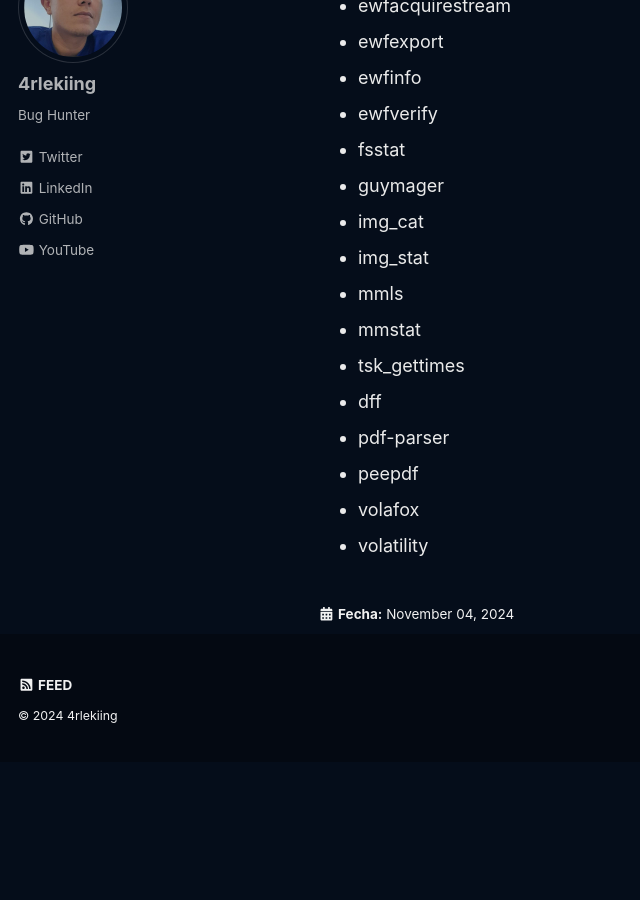
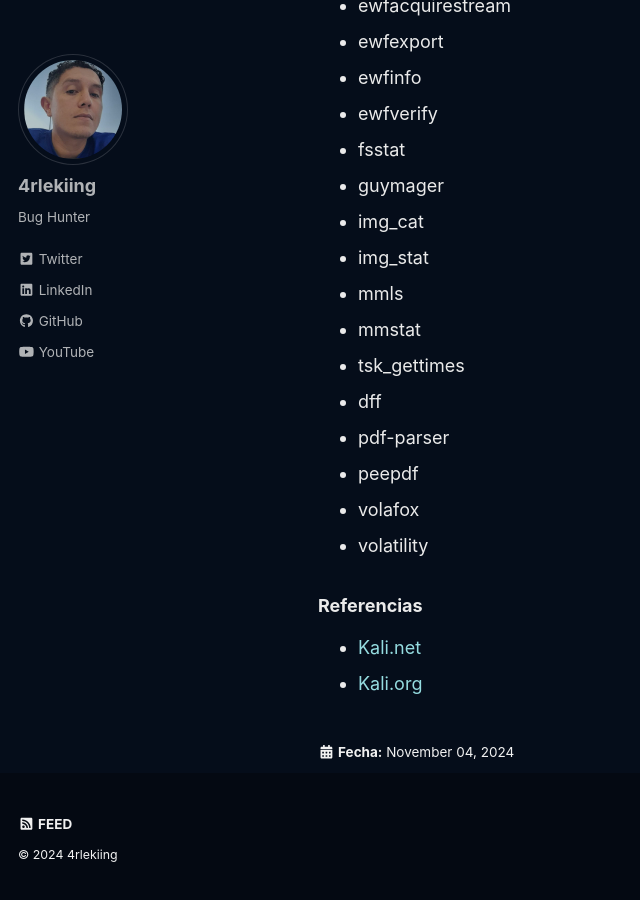
Before and after one commit to 4rleki-ing/T00l.github.io, a Jekyll site: the page built from _posts/2024-01-01-Inicio.md, in a window 1280 px wide and 900 px high, scrolled down 19753 px. Shown: the whole window, without its empty margins (0-640 px from the left). Built offline with Jekyll 4.4.1, drawn with Linux system fonts in a browser that asks for light colours; cached includes are drawn as plain includes; a script that is not in the unit is left out; before the commit the page ends 20515 px from its top, so only the background shows below that.

Commit message:
Update 2024-01-01-Inicio.md

```diff
--- a/_posts/2024-01-01-Inicio.md
+++ b/_posts/2024-01-01-Inicio.md
@@ -541,3 +541,7 @@ tags:
 - peepdf
 - volafox
 - volatility
+
+### Referencias
+- [Kali.net](https://kali-linux.net/)
+- [Kali.org](https://www.kali.org/tools/)
```
